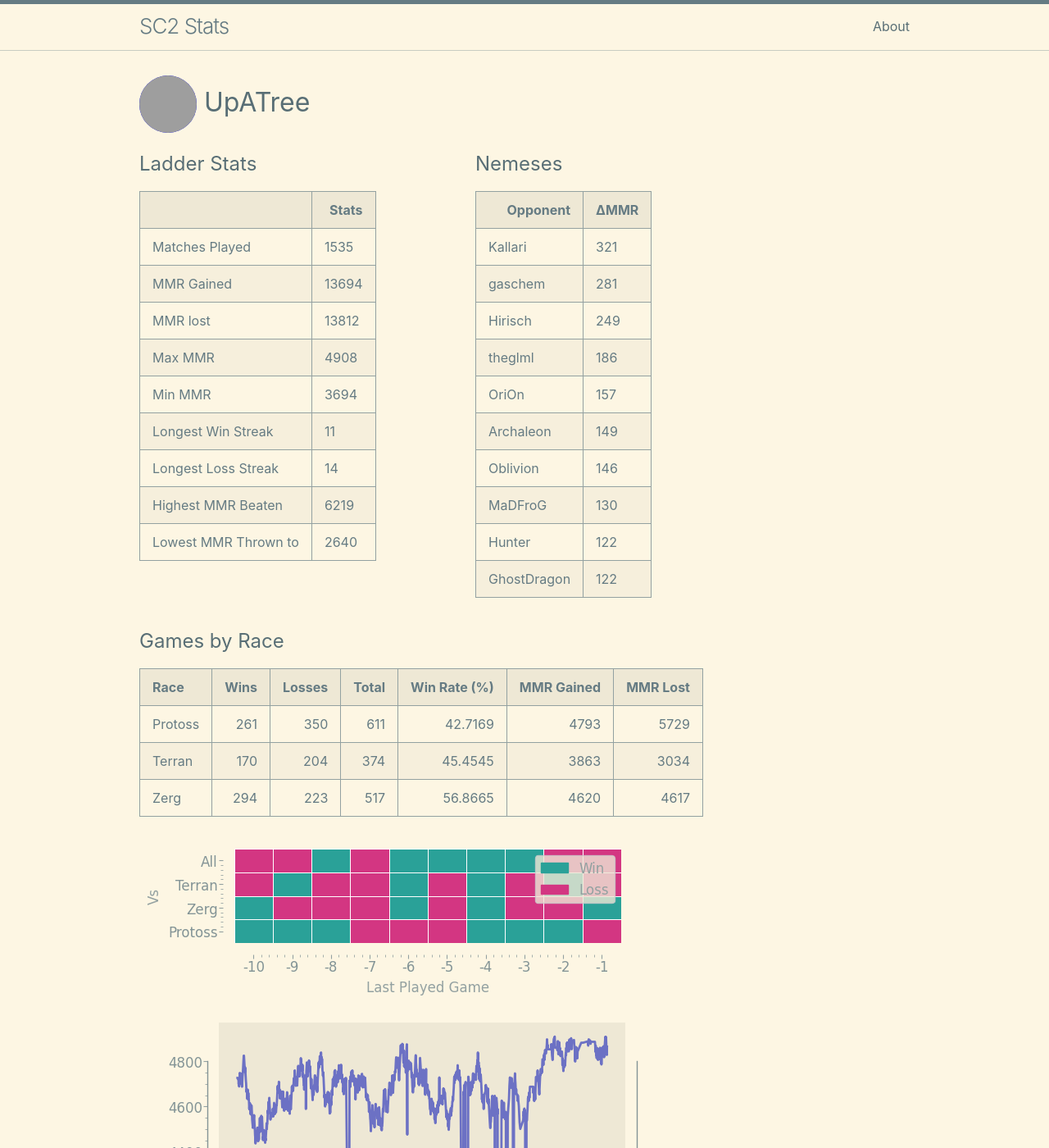
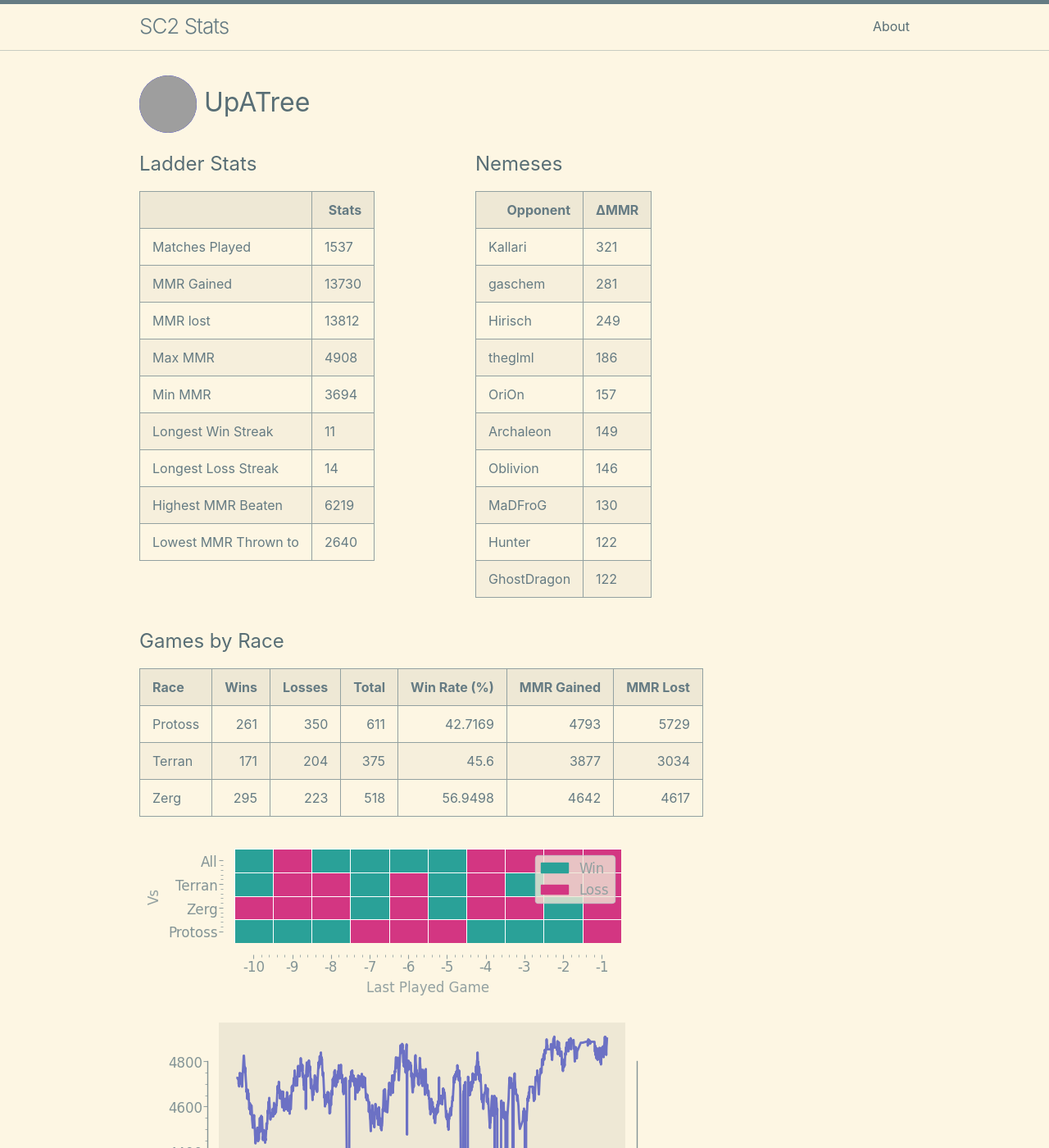
Before and after one commit to kylermurphy/UpATree, a Jekyll site: the page built from docs/index.md, in a window 1280 px wide and 1400 px high. Shown: the whole window at 82% size. Built offline with Jekyll 4.4.1, drawn with Linux system fonts in a browser that asks for light colours; grey boxes are pictures that could not be loaded.

Commit message:
running on push

```diff
--- a/docs/index.md
+++ b/docs/index.md
@@ -18,11 +18,11 @@ layout: home
   <tbody>
     <tr>
       <td>Matches Played</td>
-      <td>1535</td>
+      <td>1537</td>
     </tr>
     <tr>
       <td>MMR Gained</td>
-      <td>13694</td>
+      <td>13730</td>
     </tr>
     <tr>
       <td>MMR lost</td>
@@ -115,8 +115,8 @@ layout: home
 | Race    |   Wins |   Losses |   Total |   Win Rate (%) |   MMR Gained |   MMR Lost |
 |:--------|-------:|---------:|--------:|---------------:|-------------:|-----------:|
 | Protoss |    261 |      350 |     611 |        42.7169 |         4793 |       5729 |
-| Terran  |    170 |      204 |     374 |        45.4545 |         3863 |       3034 |
-| Zerg    |    294 |      223 |     517 |        56.8665 |         4620 |       4617 |
+| Terran  |    171 |      204 |     375 |        45.6    |         3877 |       3034 |
+| Zerg    |    295 |      223 |     518 |        56.9498 |         4642 |       4617 |
 
 ![Games by Race](./assets/gm_hist.png)
 
--- a/log.txt
+++ b/log.txt
@@ -686,3 +686,4 @@ Writing a log file 2025-03-26 21:48:06.
 Writing a log file 2025-03-26 22:21:59.
 Writing a log file 2025-03-26 22:48:05.
 Writing a log file 2025-03-26 23:21:51.
+Writing a log file 2025-03-26 23:48:05.
```
Also changed, not shown: docs/assets/MMR.png, docs/assets/daily.png, docs/assets/gm_hist.png, docs/assets/r_wrt.png, 1 other file.
